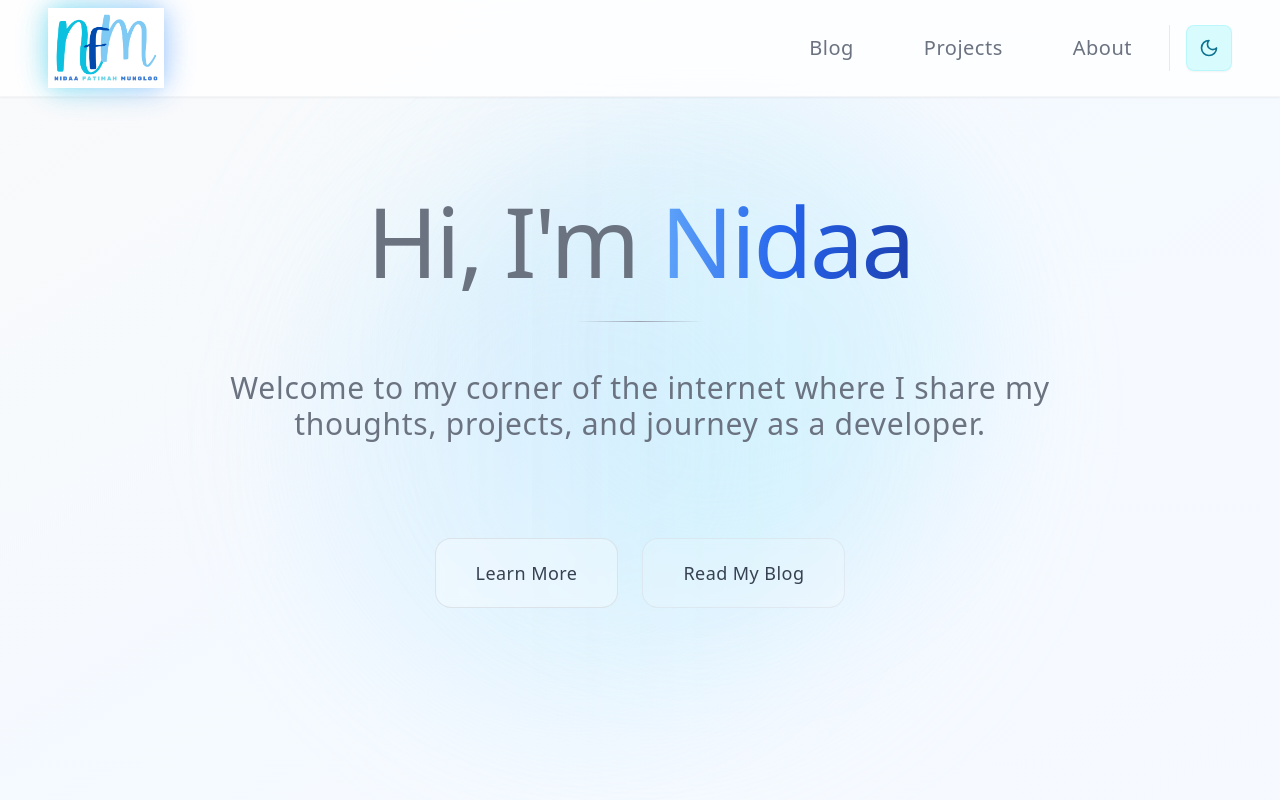
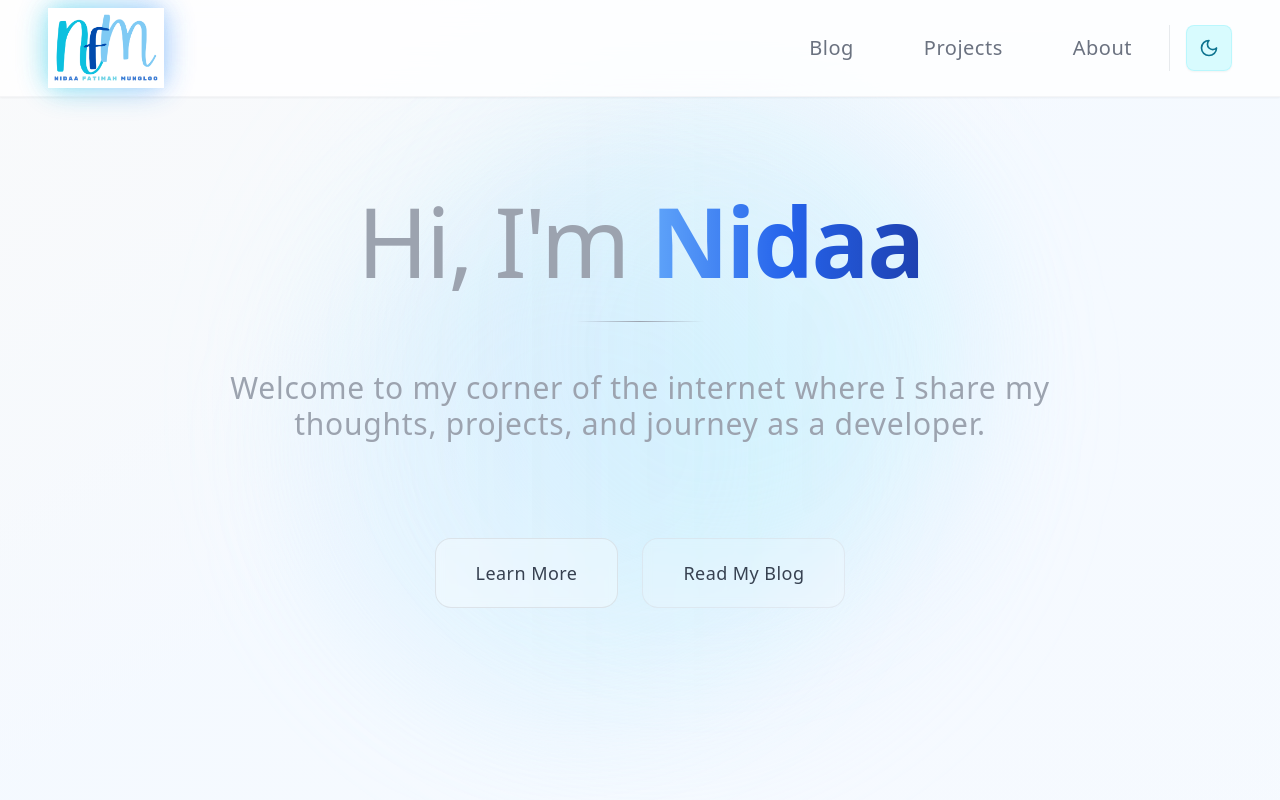
Before and after one commit to nida28/personal-site, a React (Vite) app: page / in a window 1280 px wide. Shown: the top 800 px of the page. Built offline with nearby package versions, Linux system fonts and the light colour scheme.

Commit message:
Fix: Remove hover line and hero text
Remove the white line on hover for the logo.
Adjust the hero text to use light grey for "Hi, I'm" and "Welcome" text, and bold the "Nidaa" text.

```diff
--- a/src/components/Header.tsx
+++ b/src/components/Header.tsx
@@ -1,4 +1,3 @@
-
 import React from 'react';
 import { Menu, X } from 'lucide-react';
 import { useState } from 'react';
@@ -50,12 +49,6 @@ const Header = () => {
               <div className="absolute inset-0 rounded-xl bg-gradient-to-r from-cyan-500/50 to-blue-500/50 dark:from-pink-500/60 dark:to-blue-500/60 blur-lg opacity-80 group-hover:opacity-100 transition-opacity duration-300"></div>
               <div className="absolute inset-0 rounded-xl bg-gradient-to-r from-cyan-400/40 to-blue-400/40 dark:from-pink-400/50 dark:to-blue-400/50 blur-md opacity-60 group-hover:opacity-90 transition-opacity duration-300"></div>
               <div className="absolute inset-0 rounded-xl bg-gradient-to-r from-cyan-300/30 to-blue-300/30 dark:from-pink-300/40 dark:to-blue-300/40 blur-sm opacity-40 group-hover:opacity-70 transition-opacity duration-300"></div>
-            </div>
-            {/* Home indicator tooltip */}
-            <div className="absolute -bottom-2 left-1/2 transform -translate-x-1/2 opacity-0 group-hover:opacity-100 transition-opacity duration-300">
-              <div className="bg-gray-900 dark:bg-white text-white dark:text-gray-900 text-xs px-2 py-1 rounded-md whitespace-nowrap">
-                Go to Home
-              </div>
             </div>
           </div>
 
--- a/src/components/Hero.tsx
+++ b/src/components/Hero.tsx
@@ -32,8 +32,8 @@ const Hero = () => {
         <div className="animate-fade-in space-y-12">
           <div className="space-y-8">
             <h1 className="text-5xl sm:text-6xl md:text-7xl lg:text-8xl font-light tracking-tight leading-[1.1]">
-              <span className="text-gray-500 dark:text-gray-400">Hi, I'm </span>
-              <span className={`bg-clip-text text-transparent ${theme === 'dark' ? 'bg-gradient-to-r from-pink-300 via-pink-500 to-fuchsia-700' : 'bg-gradient-to-r from-blue-400 via-blue-600 to-blue-800'}`} style={{
+              <span className="text-gray-400 dark:text-gray-500">Hi, I'm </span>
+              <span className={`bg-clip-text text-transparent font-bold ${theme === 'dark' ? 'bg-gradient-to-r from-pink-300 via-pink-500 to-fuchsia-700' : 'bg-gradient-to-r from-blue-400 via-blue-600 to-blue-800'}`} style={{
                 WebkitBackgroundClip: 'text',
                 WebkitTextFillColor: 'transparent',
                 backgroundClip: 'text'
@@ -44,7 +44,7 @@ const Hero = () => {
             <div className="w-32 h-px bg-gradient-to-r from-transparent via-gray-400 dark:via-white/30 to-transparent mx-auto"></div>
           </div>
 
-          <p className="text-xl sm:text-2xl md:text-3xl text-gray-500 dark:text-white max-w-4xl mx-auto leading-relaxed font-light tracking-wide px-4">
+          <p className="text-xl sm:text-2xl md:text-3xl text-gray-400 dark:text-gray-500 max-w-4xl mx-auto leading-relaxed font-light tracking-wide px-4">
             Welcome to my corner of the internet where I share my thoughts,
             projects, and journey as a developer.
           </p>
```
